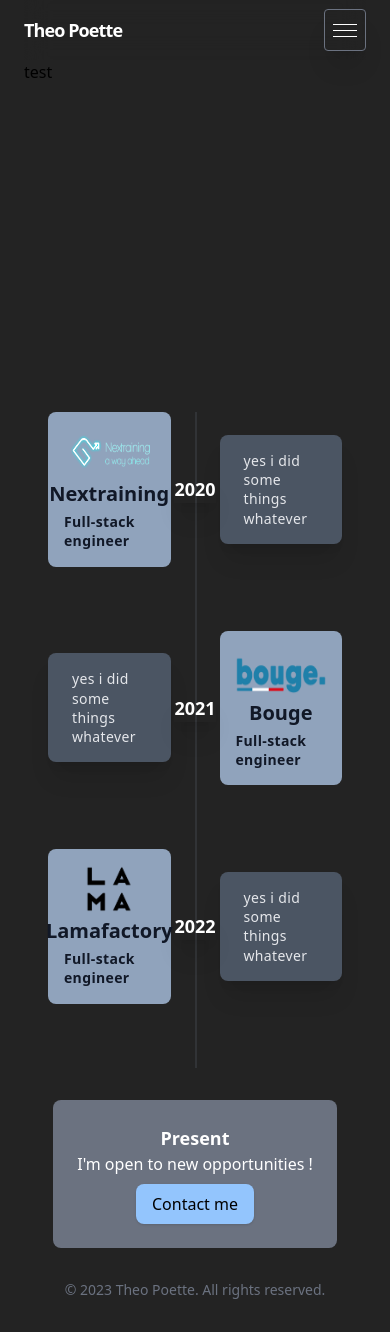
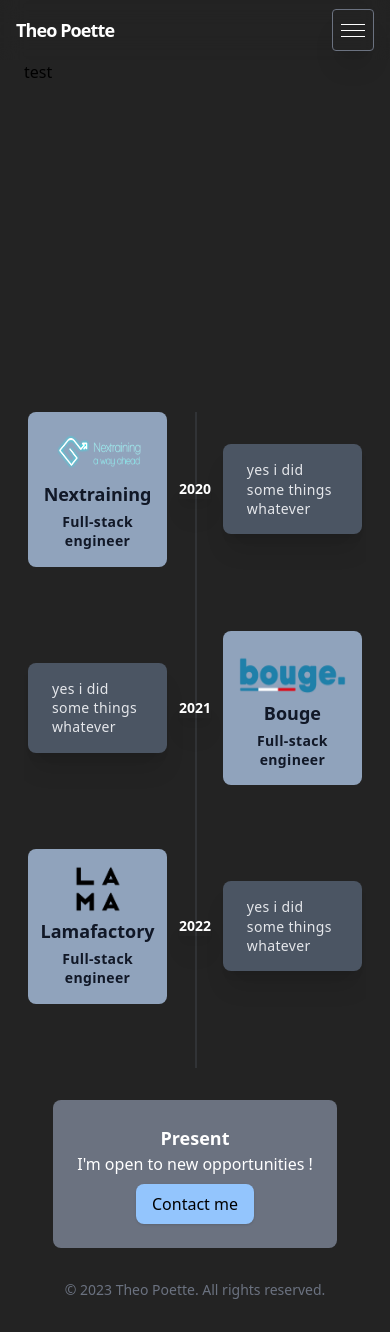
Before and after one commit to sisypheus/my_site, a Next.js app: page /work in a window 390 px wide. Built offline with nearby package versions, Linux system fonts and the light colour scheme.

Commit message:
feat: mobile improvements

```diff
--- a/src/components/Layout.tsx
+++ b/src/components/Layout.tsx
@@ -6,9 +6,9 @@ const Layout: NextPage = ({ children }: any) => {
   return (
     <main className="min-h-screen bg-[#232323] md:px-8">
       <div className="mx-auto max-w-3xl">
+        <Menu />
         <div className="mx-auto flex min-h-screen flex-col px-4">
           <div className="px-2 md:px-12">
-            <Menu />
             <div className="h-80">test</div>
             <div className="flex-1">{children}</div>
             <Footer />
--- a/src/components/Menu.tsx
+++ b/src/components/Menu.tsx
@@ -14,7 +14,7 @@ const Menu: NextPage = () => {
   };
 
   return (
-    <div className="sticky top-0 z-10 w-full backdrop-blur-md">
+    <div className="sticky top-0 z-10 w-full backdrop-blur-md px-4">
       <div className="flex items-center justify-between text-white">
         <div className="flex items-center justify-center py-4">
           <Link href="/">
--- a/src/pages/work.tsx
+++ b/src/pages/work.tsx
@@ -14,7 +14,7 @@ const Work: NextPage = () => {
       </Head>
       <FadeIn>
         <div className="container mx-auto h-full w-full">
-          <div className="wrap relative h-full overflow-hidden p-6 py-8">
+          <div className="wrap relative h-full overflow-hidden p-1 py-8 sm:p-6">
             <div className="border-2-2 absolute left-1/2 h-full border border-gray-500 border-opacity-20"></div>
             <div className="left-timeline mb-8 flex w-full items-center justify-between">
               <div className="order-1 flex w-5/12 flex-col items-center justify-center space-y-1 rounded-lg bg-blue-200/70 p-4">
@@ -25,13 +25,15 @@ const Work: NextPage = () => {
                   width={400}
                   height={400}
                 />
-                <p className="text-xl font-bold text-gray-900">Nextraining</p>
-                <p className="text-sm font-semibold leading-snug tracking-wide text-gray-900">
+                <p className="text-lg font-bold text-gray-900 sm:text-xl">
+                  Nextraining
+                </p>
+                <p className="text-center text-sm font-semibold leading-snug tracking-wide text-gray-900">
                   Full-stack engineer
                 </p>
               </div>
               <div className="z-20 order-1 flex items-center shadow-xl">
-                <h1 className="mx-auto text-lg font-semibold text-white">
+                <h1 className="mx-auto text-sm font-semibold text-white sm:text-lg">
                   2020
                 </h1>
               </div>
@@ -49,7 +51,7 @@ const Work: NextPage = () => {
                 </p>
               </div>
               <div className="z-20 order-1 flex items-center shadow-xl">
-                <h1 className="mx-auto text-lg font-semibold text-white">
+                <h1 className="mx-auto text-sm font-semibold text-white sm:text-lg">
                   2021
                 </h1>
               </div>
@@ -57,12 +59,14 @@ const Work: NextPage = () => {
                 <Image
                   src="/bouge.png"
                   alt="Picture of me"
-                  className="h-12 w-24"
-                  width={400}
+                  className="h-12 w-32"
+                  width={600}
                   height={400}
                 />
-                <p className="text-xl font-bold text-gray-900">Bouge</p>
-                <p className="text-sm font-semibold leading-snug tracking-wide text-gray-900">
+                <p className="text-lg font-bold text-gray-900 sm:text-xl">
+                  Bouge
+                </p>
+                <p className="text-center text-sm font-semibold leading-snug tracking-wide text-gray-900">
                   Full-stack engineer
                 </p>
               </div>
@@ -77,13 +81,15 @@ const Work: NextPage = () => {
                   width={400}
                   height={400}
                 />
-                <p className="text-xl font-bold text-gray-900">Lamafactory</p>
-                <p className="text-sm font-semibold leading-snug tracking-wide text-gray-900">
+                <p className="text-lg font-bold text-gray-900 sm:text-xl">
+                  Lamafactory
+                </p>
+                <p className="text-center text-sm font-semibold leading-snug tracking-wide text-gray-900">
                   Full-stack engineer
                 </p>
               </div>
               <div className="z-20 order-1 flex items-center shadow-xl">
-                <h1 className="mx-auto text-lg font-semibold text-white">
+                <h1 className="mx-auto text-sm font-semibold text-white sm:text-lg">
                   2022
                 </h1>
               </div>
```
